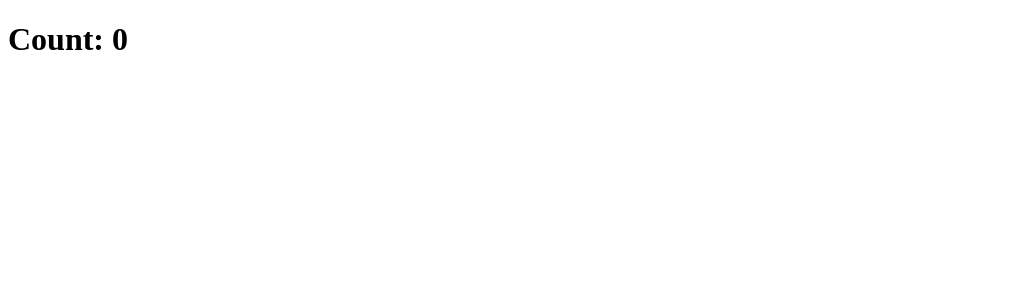
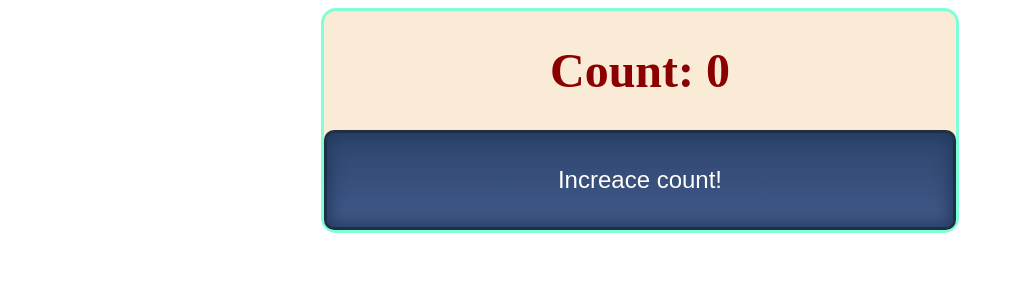
Before and after one commit to mate-academy/react_counter, a React (Create React App) app: page / in a window 1280 px wide. Shown: the top 300 px of the page, without its empty margins (0-1013 px from the left). Built offline with nearby package versions, Linux system fonts and the light colour scheme; the HTML template or start-up script is replaced by a standard one.

Commit message:
fix solution

```diff
--- a/src/App.css
+++ b/src/App.css
@@ -0,0 +1,38 @@
+.count {
+  display: flex;
+  justify-content: center;
+  flex-direction: column;
+  text-align: center;
+  width: 50%;
+  margin: 0 auto;
+  background-color: antiquewhite;
+  border: 3px solid aquamarine;
+  border-radius: 15px;
+}
+
+.count__header {
+  color: darkred;
+  font-size: 48px;
+}
+
+.count__button {
+  height: 100px;
+  color: white;
+  font-size: 24px;
+  box-shadow: inset 0 0 15px 3px #23395e;
+  background: linear-gradient(to bottom, #2e466e 5%, #415989 100%);
+  background-color: #2e466e;
+  border-radius: 10px;
+  border: 3px solid #1f2f47;
+  outline: none;
+}
+
+.count__button:hover {
+  background: linear-gradient(to bottom, #415989 5%, #2e466e 100%);
+  background-color: #415989;
+}
+
+.count__button:active {
+  position: relative;
+  top: 1px;
+}
--- a/src/App.js
+++ b/src/App.js
@@ -1,8 +1,33 @@
 import React from 'react';
 import './App.css';
 
-const App = () => (
-  <h1>Count: 0</h1>
-);
+class App extends React.Component {
+  state = {
+    count: 0,
+  }
+
+  increaseCount = () => {
+    this.setState(oldState => ({
+      count: oldState.count + 1,
+    }));
+  }
+
+  render() {
+    return (
+      <div className="count">
+        <h1 className="count__header">
+          {`Count: ${this.state.count}`}
+        </h1>
+        <button
+          className="count__button"
+          type="button"
+          onClick={this.increaseCount}
+        >
+          Increace count!
+        </button>
+      </div>
+    );
+  }
+}
 
 export default App;
```
Also changed, not shown: 1 other file (tests, documents, lock files or other folders).
